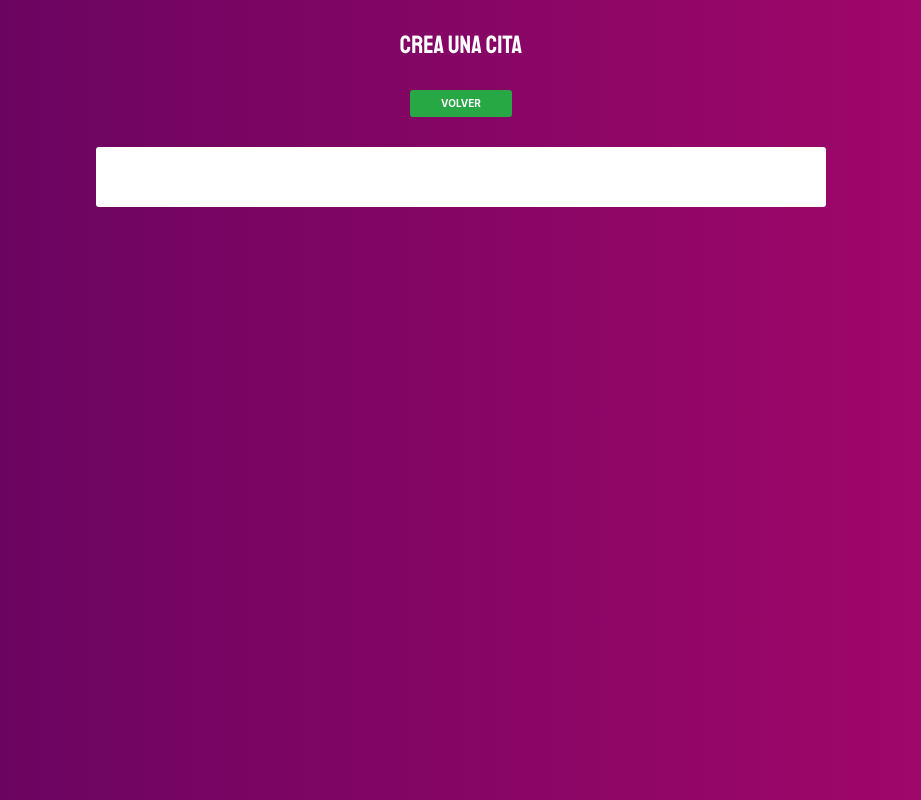
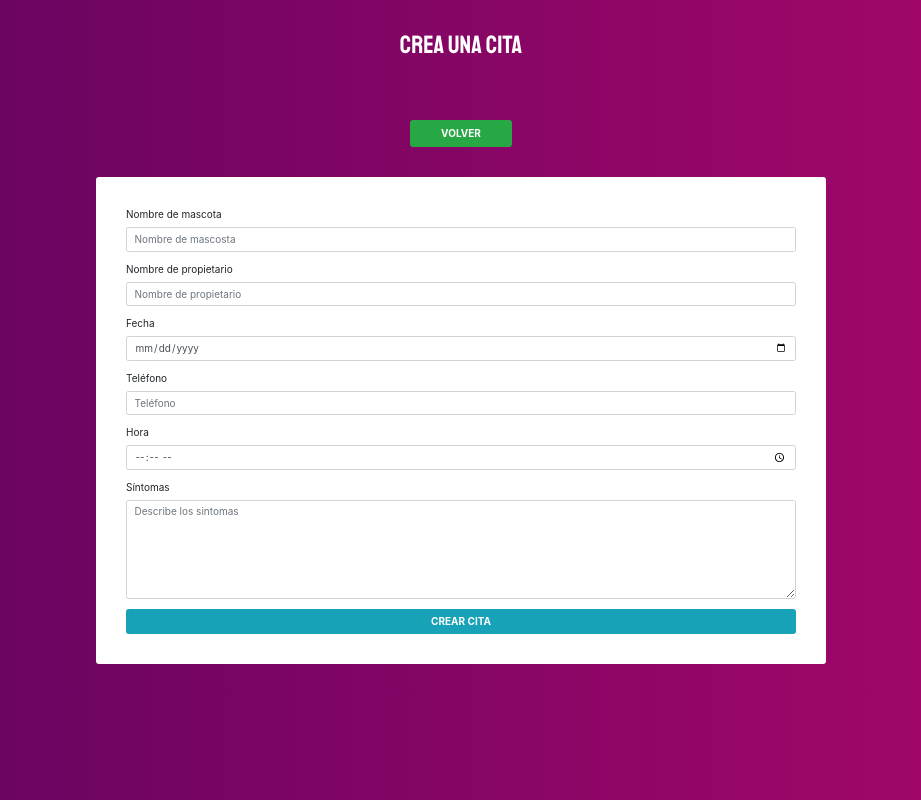
Before and after one commit to Brian-Santeliz/javascript-fullstack-mern, a React (Create React App) app in the folder Frontend/: page /form in a window 1280 px wide. Shown: the whole page, without its empty margins (179-1100 px from the left). Built offline with nearby package versions, Linux system fonts and the light colour scheme; no server answers.

Commit message:
Form created

```diff
--- a/Frontend/src/components/Form.js
+++ b/Frontend/src/components/Form.js
@@ -4,7 +4,7 @@ const Form = () => {
   return (
     <Fragment>
       <h1 className="my-5">Crea una Cita</h1>
-      <div className="container">
+      <div className="container  py-5">
         <div className="row">
           <div className="col-md-12 d-flex justify-content-center">
             <Link
@@ -14,11 +14,70 @@ const Form = () => {
               Volver
             </Link>
           </div>
-            <div className="col-md-8 mx-auto">
-              <form className="bg-white p-5 bordered">
+          <div className="col-md-8 mx-auto">
+            <form className="bg-white p-5 bordered">
+              <div className="form-group">
+                <label htmlFor="nombre">Nombre de mascota</label>
+                <input
+                  className="form-control"
+                  type="text"
+                  name="nombre"
+                  id="nombre"
+                  placeholder="Nombre de mascosta"
+                />
+              </div>
+              <div className="form-group">
+                <label htmlFor="propietario">Nombre de propietario</label>
+                <input
+                  className="form-control"
+                  type="text"
+                  name="propietario"
+                  id="propietario"
+                  placeholder="Nombre de propietario"
 
-              </form>
-            </div>
+                />
+              </div>
+              <div className="form-group">
+                <label htmlFor="fecha">Fecha</label>
+                <input
+                  className="form-control"
+                  type="date"
+                  name="fecha"
+                  id="fecha"
+                />
+              </div>
+              <div className="form-group">
+                <label htmlFor="phone">Teléfono</label>
+                <input
+                  className="form-control"
+                  type="tel"
+                  name="telefono"
+                  id="phone"
+                  placeholder="Teléfono"
+                />
+              </div>
+              <div className="form-group">
+                <label htmlFor="time">Hora</label>
+                <input
+                  className="form-control"
+                  type="time"
+                  name="hora"
+                  id="time"
+                />
+              </div>
+              <div className="form-group">
+                <label htmlFor="sintomas">Síntomas</label>
+                <textarea
+                  name="sintomas"
+                  id="sintomas"
+                  rows="6"
+                  className="form-control"
+                  placeholder="Describe los sintomas"
+                ></textarea>
+              </div>
+              <button className="btn btn-info btn-block font-weight-bold text-uppercase">Crear Cita</button>
+            </form>
+          </div>
         </div>
       </div>
     </Fragment>
```
